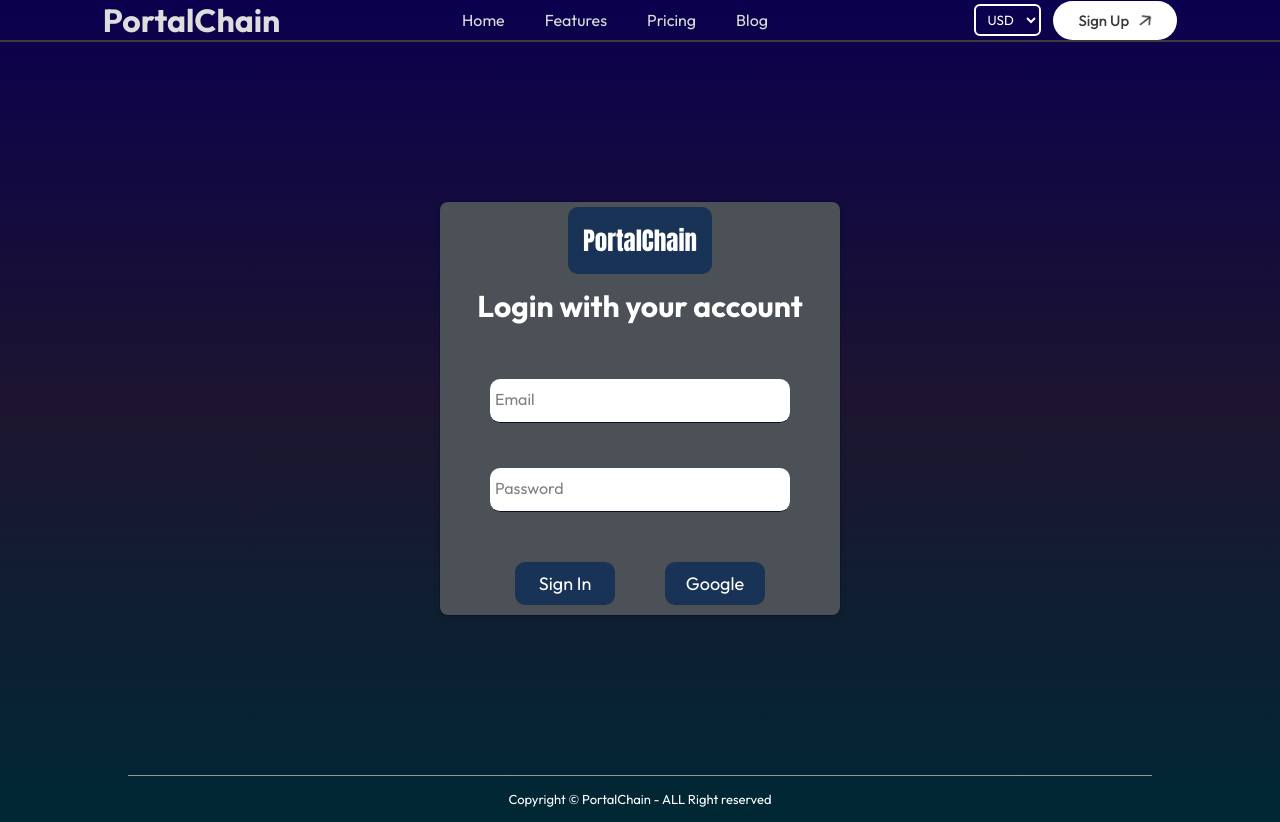
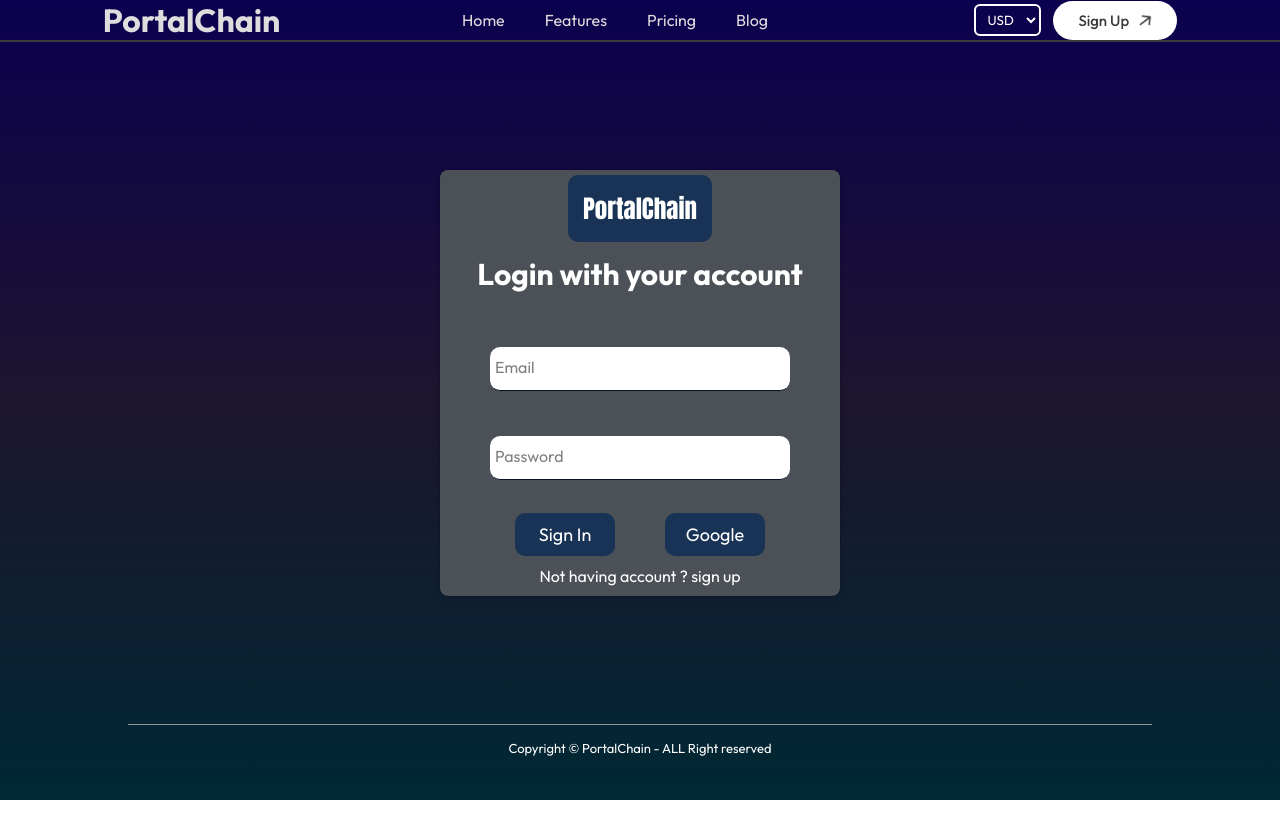
Before and after one commit to AGpeter2018/portalChain, a React (Create React App) app: page /signIn in a window 1280 px wide. After the commit the page ends 800 px from the top, so only its background shows below. Built offline with nearby package versions, Linux system fonts and the light colour scheme; no server answers.

Commit message:
created sign in form and implemented google authentication

```diff
--- a/package.json
+++ b/package.json
@@ -7,6 +7,7 @@
     "@testing-library/jest-dom": "^6.9.1",
     "@testing-library/react": "^16.3.0",
     "@testing-library/user-event": "^13.5.0",
+    "firebase": "^12.3.0",
     "react": "^19.2.0",
     "react-dom": "^19.2.0",
     "react-google-charts": "^5.2.1",
--- a/src/components/custom-button/custom-button.style.scss
+++ b/src/components/custom-button/custom-button.style.scss
@@ -2,6 +2,7 @@
   padding: 5px 10px;
   margin: 0 15px;
   display: inline-block;
+  margin-top: -25px;
   .btn {
     padding: 10px;
     width: 100px;
@@ -19,8 +20,4 @@
       background: #0a1e36;
     }
   }
-
-  //   .signWithGoogle {
-  //     width: 10px;
-  //   }
 }
--- a/src/components/sign-in/sign-in.jsx
+++ b/src/components/sign-in/sign-in.jsx
@@ -1,9 +1,12 @@
 import React, { useState } from "react";
+
+import { signInWithGoogle } from "../../firebase-utils";
 
 import CustomInput from "../custom-input/custom-input";
 import CustomButton from "../custom-button/custom-button";
 
 import "./sign-in.style.scss";
+import { Link } from "react-router-dom";
 
 const SignIn = () => {
   const [signInData, setSignInData] = useState({
@@ -51,10 +54,13 @@ const SignIn = () => {
           </div>
 
           <CustomButton type="submit">Sign In</CustomButton>
-          <CustomButton type="submit" signWithGoogle>
+          <CustomButton type="submit" signWithGoogle onClick={signInWithGoogle}>
             Google
           </CustomButton>
         </form>
+      </div>
+      <div className="go-signUp">
+        Not having account ? <Link to="/signUp">sign up</Link>
       </div>
     </div>
   );
--- a/src/components/sign-in/sign-in.style.scss
+++ b/src/components/sign-in/sign-in.style.scss
@@ -3,7 +3,7 @@
   flex-direction: column;
   align-items: center;
   justify-content: center;
-  margin: 10rem auto;
+  margin: 8rem auto;
   max-width: 400px;
   padding: 5px 0;
   background: #4c5157;
@@ -48,4 +48,8 @@
       border-radius: 10px;
     }
   }
+
+  .go-signUp {
+    margin: 5px auto;
+  }
 }
--- /dev/null
+++ b/src/firebase-utils.js
@@ -0,0 +1,24 @@
+import firebase from "firebase/compat/app";
+import "firebase/compat/firestore";
+import "firebase/compat/auth";
+
+const firebaseConfig = {
+  apiKey: "AIzaSyC60UbY2yJ-jBcZMVo8WfM9nlAyH_tUIqA",
+  authDomain: "portalchain-ca25d.firebaseapp.com",
+  projectId: "portalchain-ca25d",
+  storageBucket: "portalchain-ca25d.firebasestorage.app",
+  messagingSenderId: "326019141101",
+  appId: "1:326019141101:web:726c2f1374b9f4a9882be4",
+  measurementId: "G-369N65HH4Z",
+};
+
+firebase.initializeApp(firebaseConfig);
+
+export const firestore = firebase.firestore();
+export const auth = firebase.auth();
+
+const provider = new firebase.auth.GoogleAuthProvider();
+provider.setCustomParameters({ prompts: "select_account" });
+export const signInWithGoogle = () => auth.signInWithPopup(provider);
+
+export default firebase;
```
Also changed, not shown: 1 other file (tests, documents, lock files or other folders).
